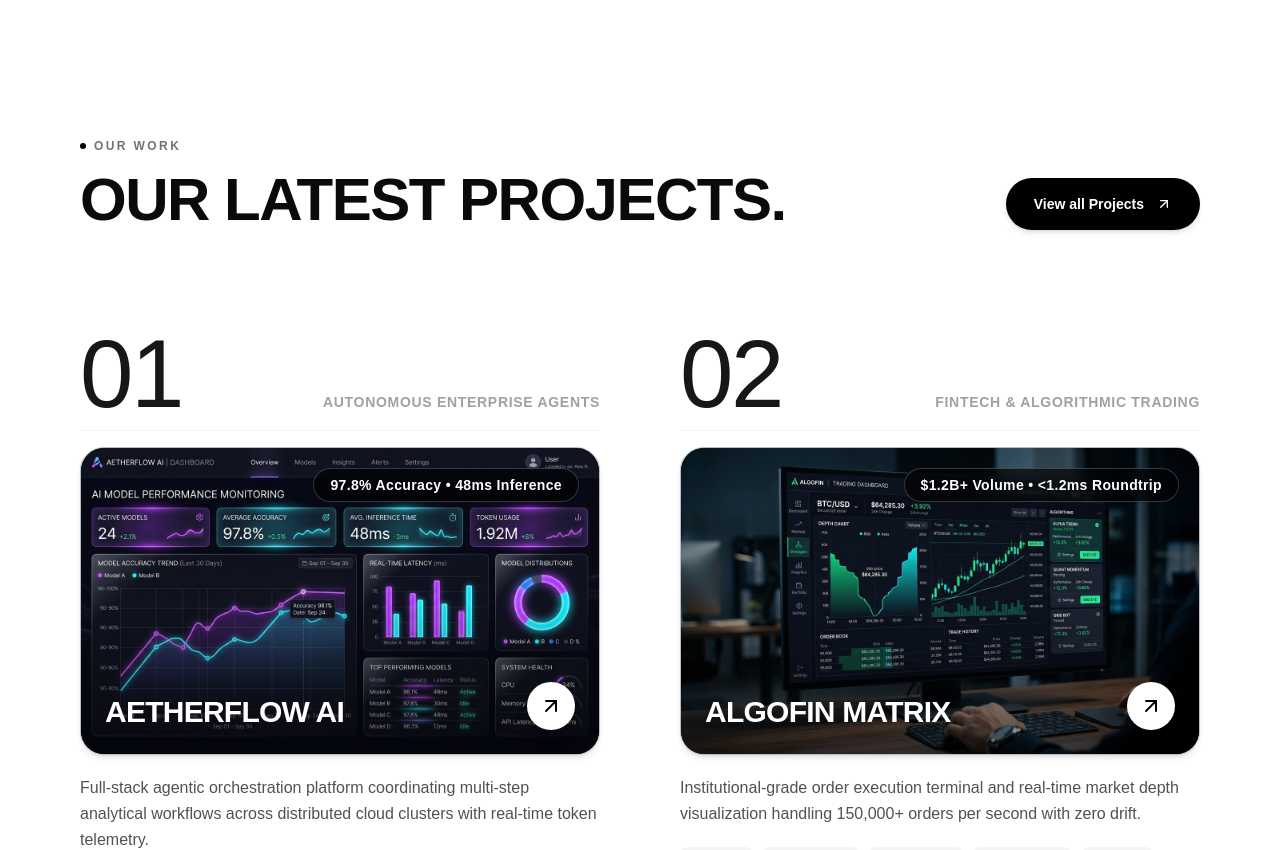
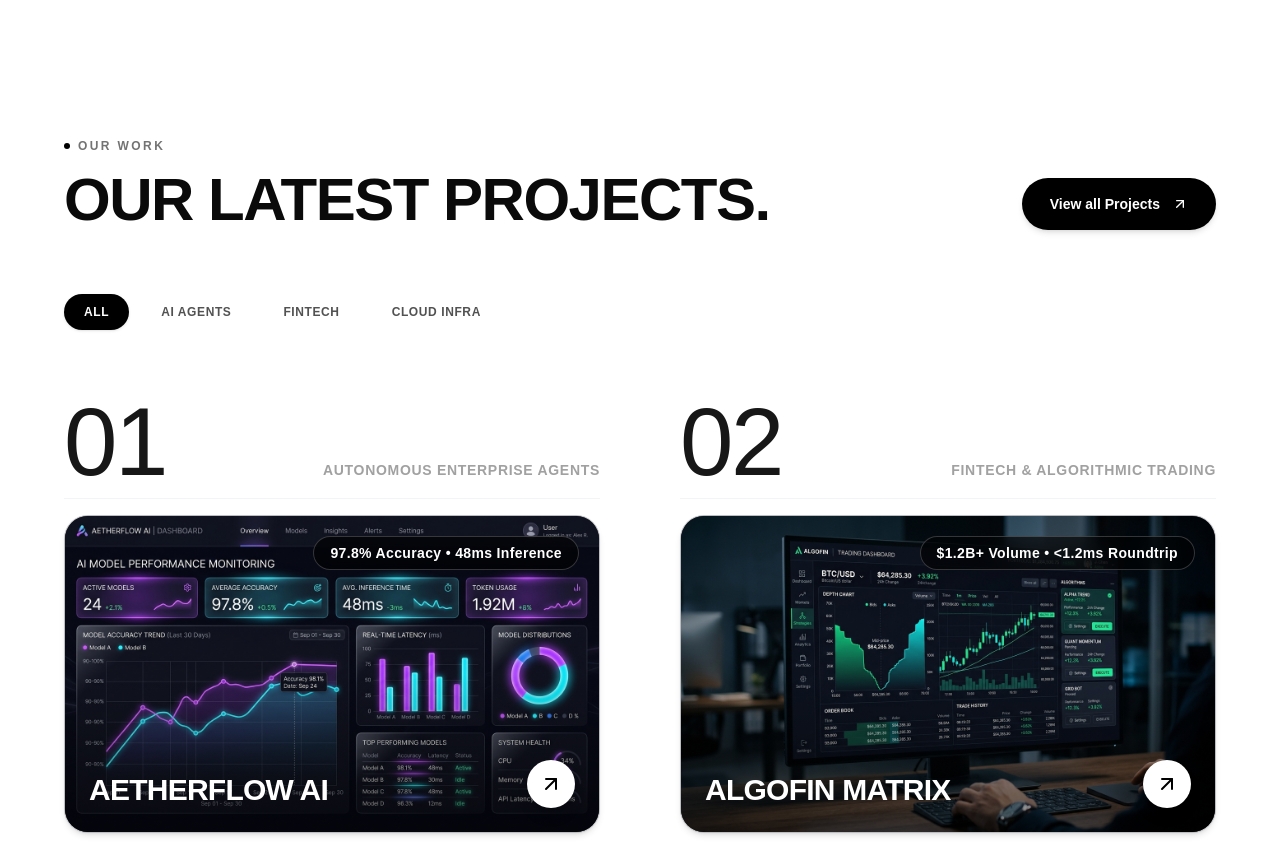
Before and after one commit to ruhul2003/VALENCE, a Next.js app: page / in a window 1280 px wide. Shown: the part 6600-7450 px from the top of the page. Built offline with nearby package versions, Linux system fonts and the light colour scheme; a web font is replaced by a local one.

Commit message:
Add animated category filter tabs with shared layout pill transitions to the projects showcase.

```diff
--- a/src/components/ProjectsSection.jsx
+++ b/src/components/ProjectsSection.jsx
@@ -1,15 +1,21 @@
 "use client";
 
+import { useState } from "react";
 import Image from "next/image";
-import { motion } from "framer-motion";
+import { motion, AnimatePresence } from "framer-motion";
 import { ArrowUpRight } from "lucide-react";
 
 export default function ProjectsSection({ onOpenContact }) {
+  const [selectedFilter, setSelectedFilter] = useState("ALL");
+
+  const categories = ["ALL", "AI AGENTS", "FINTECH", "CLOUD INFRA"];
+
   const projects = [
     {
       number: "01",
       title: "AETHERFLOW AI",
-      category: "AUTONOMOUS ENTERPRISE AGENTS",
+      category: "AI AGENTS",
+      displayCategory: "AUTONOMOUS ENTERPRISE AGENTS",
       description:
         "Full-stack agentic orchestration platform coordinating multi-step analytical workflows across distributed cloud clusters with real-time token telemetry.",
       image: "/assets/project-novaflow.jpg",
@@ -19,7 +25,8 @@ export default function ProjectsSection({ onOpenContact }) {
     {
       number: "02",
       title: "ALGOFIN MATRIX",
-      category: "FINTECH & ALGORITHMIC TRADING",
+      category: "FINTECH",
+      displayCategory: "FINTECH & ALGORITHMIC TRADING",
       description:
         "Institutional-grade order execution terminal and real-time market depth visualization handling 150,000+ orders per second with zero drift.",
       image: "/assets/project-apexscale.jpg",
@@ -29,7 +36,8 @@ export default function ProjectsSection({ onOpenContact }) {
     {
       number: "03",
       title: "HYPERSCALE CLOUD MESH",
-      category: "SERVERLESS INFRASTRUCTURE",
+      category: "CLOUD INFRA",
+      displayCategory: "SERVERLESS INFRASTRUCTURE",
       description:
         "Distributed multi-region container orchestration fabric providing automated Canary deployments and self-healing cluster recovery.",
       image: "/assets/hero-ai-card.jpg",
@@ -39,7 +47,8 @@ export default function ProjectsSection({ onOpenContact }) {
     {
       number: "04",
       title: "MEDISYNAPSE HEALTH",
-      category: "HEALTHCARE DATA FABRIC",
+      category: "AI AGENTS",
+      displayCategory: "HEALTHCARE DATA FABRIC",
       description:
         "HIPAA-compliant federated health analytics platform bridging hospital records, real-time diagnostic telemetry, and clinical research.",
       image: "/assets/engineers-team.jpg",
@@ -48,9 +57,14 @@ export default function ProjectsSection({ onOpenContact }) {
     },
   ];
 
+  const filteredProjects =
+    selectedFilter === "ALL"
+      ? projects
+      : projects.filter((p) => p.category === selectedFilter);
+
   return (
     <section id="projects" className="py-24 lg:py-36 bg-white border-t border-gray-200">
-      <div className="max-w-[1600px] mx-auto px-6 sm:px-10 lg:px-16 xl:px-20">
+      <div className="w-[95%] mx-auto px-4 sm:px-6 lg:px-8">
 
         {/* Top Header Row (Wilbur Layout) */}
         <motion.div
@@ -58,7 +72,7 @@ export default function ProjectsSection({ onOpenContact }) {
           whileInView={{ opacity: 1, y: 0 }}
           viewport={{ once: true }}
           transition={{ duration: 0.6 }}
-          className="flex flex-col md:flex-row md:items-end justify-between mb-16 lg:mb-24 gap-6"
+          className="flex flex-col md:flex-row md:items-end justify-between mb-12 lg:mb-16 gap-6"
         >
           <div className="space-y-4">
             <div className="inline-flex items-center gap-2 text-xs font-bold tracking-[0.2em] text-neutral-500 uppercase">
@@ -81,15 +95,42 @@ export default function ProjectsSection({ onOpenContact }) {
           </motion.button>
         </motion.div>
 
+        {/* Filter Category Pills with Framer Motion layoutId */}
+        <div className="flex flex-wrap items-center gap-2 sm:gap-3 mb-12 sm:mb-16">
+          {categories.map((cat) => {
+            const isSelected = selectedFilter === cat;
+            return (
+              <button
+                key={cat}
+                onClick={() => setSelectedFilter(cat)}
+                className={`relative px-5 py-2.5 rounded-full text-xs font-bold uppercase tracking-wider transition-colors duration-300 cursor-pointer ${
+                  isSelected ? "text-white" : "text-neutral-600 hover:text-black"
+                }`}
+              >
+                {isSelected && (
+                  <motion.span
+                    layoutId="activeProjectPill"
+                    className="absolute inset-0 rounded-full bg-black z-0 shadow-sm"
+                    transition={{ type: "spring", stiffness: 450, damping: 30 }}
+                  />
+                )}
+                <span className="relative z-10">{cat}</span>
+              </button>
+            );
+          })}
+        </div>
+
         {/* Projects Grid with Massive Numerals */}
-        <div className="grid grid-cols-1 md:grid-cols-2 gap-12 lg:gap-16 xl:gap-20">
-          {projects.map((proj, idx) => (
+        <motion.div layout className="grid grid-cols-1 md:grid-cols-2 gap-12 lg:gap-16 xl:gap-20">
+          <AnimatePresence>
+            {filteredProjects.map((proj, idx) => (
               <motion.div
                 key={proj.number}
-              initial={{ opacity: 0, y: 40 }}
-              whileInView={{ opacity: 1, y: 0 }}
-              viewport={{ once: true, margin: "-80px" }}
-              transition={{ duration: 0.7, delay: idx * 0.1, ease: [0.16, 1, 0.3, 1] }}
+                layout
+                initial={{ opacity: 0, scale: 0.95 }}
+                animate={{ opacity: 1, scale: 1 }}
+                exit={{ opacity: 0, scale: 0.95 }}
+                transition={{ duration: 0.4, delay: idx * 0.05 }}
                 className="group flex flex-col space-y-4"
               >
 
@@ -99,7 +140,7 @@ export default function ProjectsSection({ onOpenContact }) {
                     {proj.number}
                   </span>
                   <span className="text-xs sm:text-sm font-bold uppercase tracking-wider text-neutral-400 group-hover:text-black transition-colors">
-                  {proj.category}
+                    {proj.displayCategory}
                   </span>
                 </div>
 
@@ -154,7 +195,8 @@ export default function ProjectsSection({ onOpenContact }) {
 
             </motion.div>
           ))}
-        </div>
+          </AnimatePresence>
+        </motion.div>
 
       </div>
     </section>
```
Lines whose indentation alone changed are shown as unchanged.
